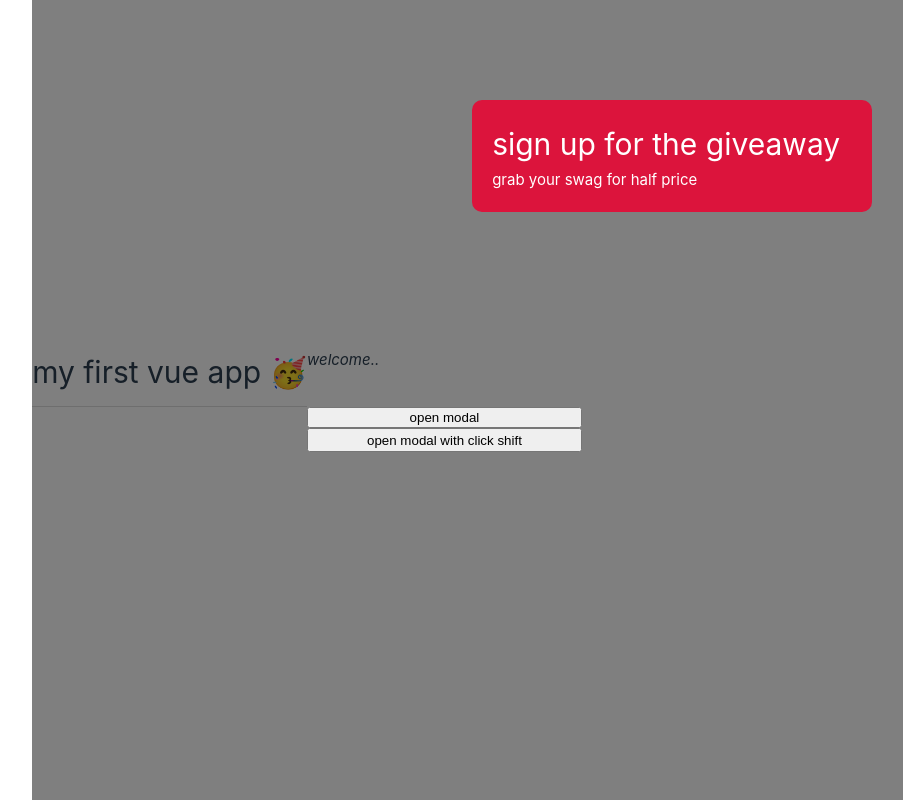
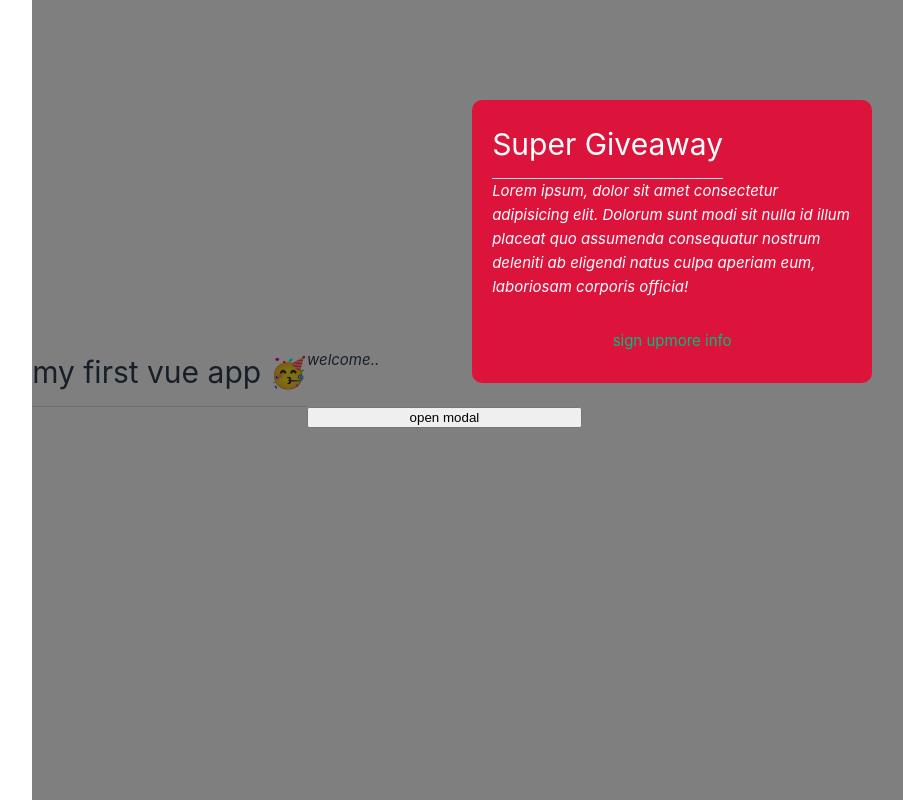
Before and after one commit to stopdaydreaming/vue3-super-engine, a Vue app: page / in a window 1280 px wide. Both pictures are taken after a click on the button "open modal". Shown: the whole page, without its empty margins (333-1236 px from the left). Built offline with nearby package versions, Linux system fonts and the light colour scheme.

Commit message:
added slots

```diff
--- a/src/App.vue
+++ b/src/App.vue
@@ -3,10 +3,16 @@
   <h1>{{ title }}</h1>
   <p>welcome..</p>
   <div v-if="showModal">
-  <Modal :header="header" :text="text" theme="sale" @close="toggleModal"/>
+  <Modal theme="sale" @close="toggleModal">
+    <template v-slot:links>
+      <a href="#">sign up</a>
+      <a href="#">more info</a>
+    </template>
+    <h1>Super Giveaway</h1>
+    <p>Lorem ipsum, dolor sit amet consectetur adipisicing elit. Dolorum sunt modi sit nulla id illum placeat quo assumenda consequatur nostrum deleniti ab eligendi natus culpa aperiam eum, laboriosam corporis officia!</p>
+  </Modal>
 </div>
   <button @click="toggleModal">open modal</button><br/>
-  <button @click.shift="toggleModal">open modal with click shift</button>
 </template>
 
 <script>
@@ -20,8 +26,6 @@ export default {
   data() {
     return {
       title: 'my first vue app 🥳',
-      header: 'sign up for the giveaway',
-      text: 'grab your swag for half price',
       showModal: false
     }
   },
--- a/src/components/Modal.vue
+++ b/src/components/Modal.vue
@@ -1,15 +1,17 @@
 <template>
     <div class="backdrop" @click.self="closeModal">
         <div class="modal" :class="{ sale: theme === 'sale' }">
-            <h1>{{ header }}</h1>
-            <p>{{ text }}</p>
+            <slot>default content</slot>
+            <div class="actions">
+                <slot name="links"></slot>
+            </div>
         </div>
     </div>
 </template>
 
 <script>
     export default {
-        props: ['header', 'text', 'theme'],
+        props: ['theme'],
         methods: {
             closeModal(){
                 this.$emit('close')
@@ -46,6 +48,18 @@
     .modal p {
     font-style: normal;
     }
+    .modal .actions {
+        text-align: center;
+        margin: 30px 0 10px 0;
+    }
+    .modal .actions a {
+        color: #333;
+        padding: 8px;
+        border: 1px solid #eee;
+        border-radius: 4px;
+        text-decoration: none;
+        margin: 10px;
+    }
     .modal.sale {
         background: crimson;
         color: white;
@@ -53,4 +67,10 @@
     .modal.sale h1 {
         color: white;
     }
+    .modal.sale .actions {
+        color: white;
+    }
+    .modal.sale .actions a {
+        color: white;
+    }
 </style>
```
